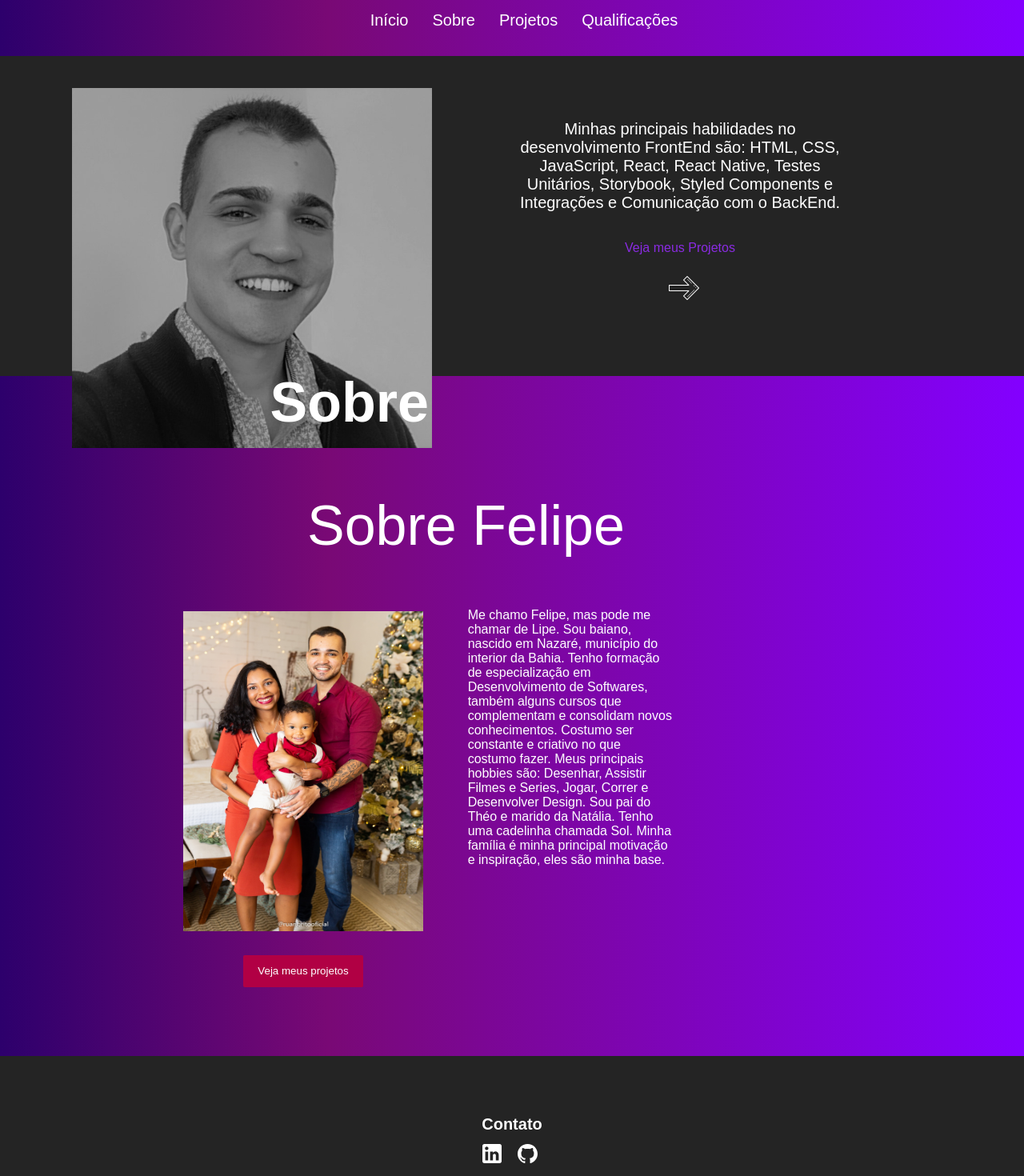
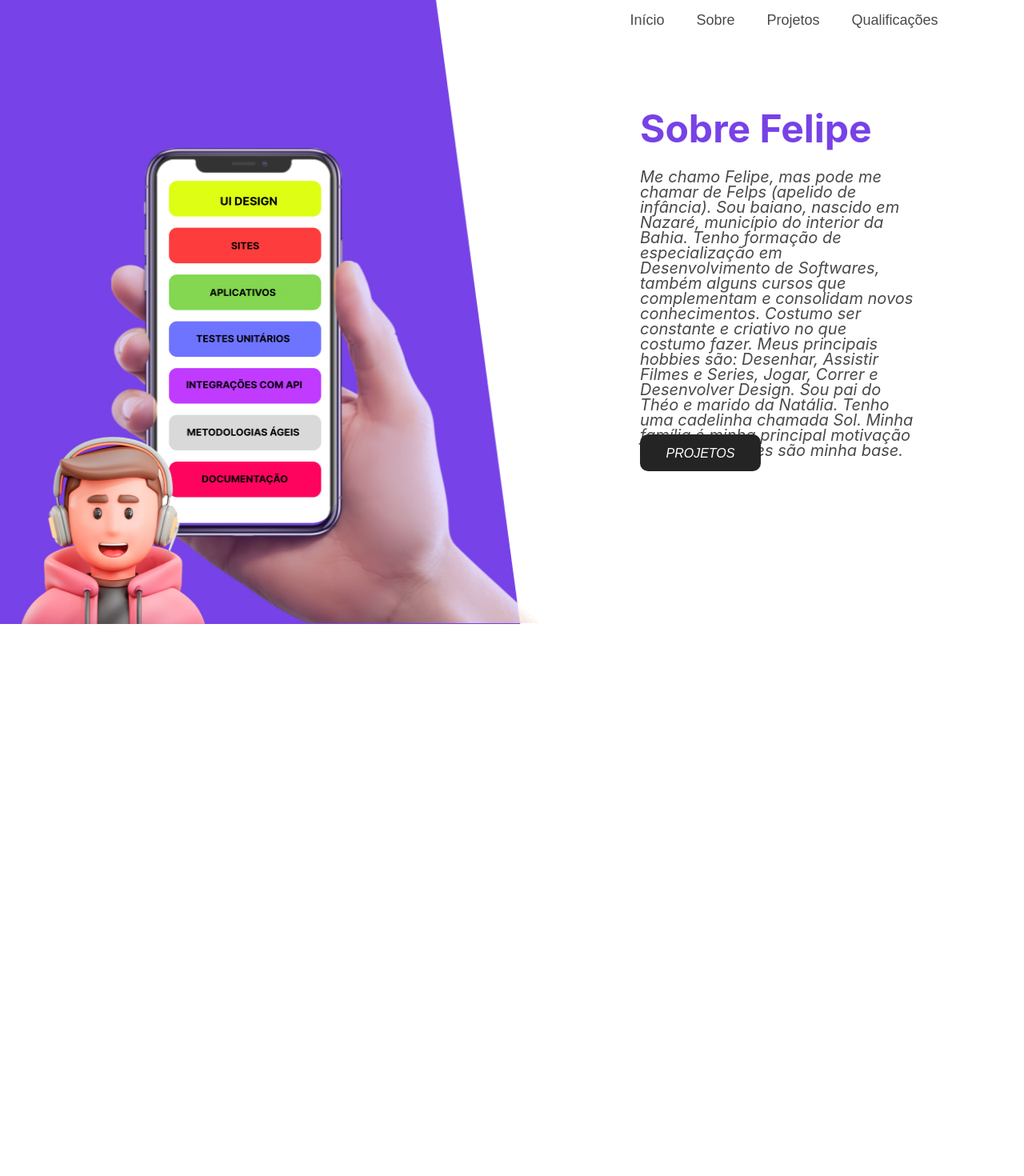
Before and after one commit to felipenmatos/felipenmatos.github.io, a React (Create React App) app: page /Sobre in a window 1280 px wide. Shown: the part 20-1490 px from the top of the page at 80% size. After the commit the page ends 800 px from the top, so only its background shows below. Built offline with nearby package versions, Linux system fonts and the light colour scheme.

Commit message:
fix: refactoring and layout styling for optimization

```diff
--- a/src/Components/BodySobre/index.tsx
+++ b/src/Components/BodySobre/index.tsx
@@ -1,6 +1,5 @@
 import React from "react";
 import styled from "styled-components";
-import photoFamily from "../../icons/images/familia.jpeg";
 import { useNavigate } from "react-router-dom";
 
 function BodySobre() {
@@ -13,121 +12,80 @@ function BodySobre() {
   return (
     <Container>
       <Title>Sobre Felipe</Title>
-      <Row>
-        <PhotoFamily src={photoFamily} />
-        <Text>
-          Me chamo Felipe, mas pode me chamar de Lipe. Sou baiano, nascido em
-          Nazaré, município do interior da Bahia. Tenho formação de
-          especialização em Desenvolvimento de Softwares, também alguns cursos
-          que complementam e consolidam novos conhecimentos. Costumo ser
-          constante e criativo no que costumo fazer. Meus principais hobbies
-          são: Desenhar, Assistir Filmes e Series, Jogar, Correr e Desenvolver
-          Design. Sou pai do Théo e marido da Natália. Tenho uma cadelinha
-          chamada Sol. Minha família é minha principal motivação e inspiração,
-          eles são minha base.
-        </Text>
-      </Row>
-      <Button onClick={() => click()}>Veja meus projetos</Button>
+      <Text>
+        Me chamo Felipe, mas pode me chamar de Felps (apelido de infância). Sou
+        baiano, nascido em Nazaré, município do interior da Bahia. Tenho
+        formação de especialização em Desenvolvimento de Softwares, também
+        alguns cursos que complementam e consolidam novos conhecimentos. Costumo
+        ser constante e criativo no que costumo fazer. Meus principais hobbies
+        são: Desenhar, Assistir Filmes e Series, Jogar, Correr e Desenvolver
+        Design. Sou pai do Théo e marido da Natália. Tenho uma cadelinha chamada
+        Sol. Minha família é minha principal motivação e inspiração, eles são
+        minha base.
+      </Text>
+      <Button onClick={() => click()}>PROJETOS</Button>
     </Container>
   );
 }
 
 const Container = styled.div`
-  width: 40%;
-  height: 700px;
+  width: 50%;
+  height: 500px;
+  margin-top: 30px;
   display: flex;
   flex-direction: column;
-
-  @media (max-width: 768px) {
-    width: 100%;
-    height: 700px;
-    display: flex;
-    flex-direction: column;
-    align-items: center;
-    margin-top: 300px;
-    margin-bottom: 200px;
-  }
 `;
 
 const Title = styled.h1`
-  font-family: "Kanit", sans-serif;
-  font-weight: 400;
-  font-size: 70px;
-  color: #ffffff;
-`;
-
-const Row = styled.div`
-  display: flex;
-  flex-direction: row;
-  justify-content: space-evenly;
-
-  @media (max-width: 768px) {
-    width: 100%;
-    height: 200px;
-    display: flex;
-    flex-direction: column;
-    align-items: center;
-    justify-content: space-evenly;
-    margin-bottom: 100px;
-  }
-`;
-
-const PhotoFamily = styled.img`
-  width: 300px;
-  height: 400px;
-  margin-top: 20px;
-  margin-left: -210px;
-  transition: all 0.5s;
-
-  :hover {
-    -webkit-filter: drop-shadow(15px 10px 5px rgba(0, 0, 0, 0.5));
-    filter: drop-shadow(15px 10px 5px rgba(0, 0, 0, 0.5));
-  }
-  @media (max-width: 768px) {
-    width: 200px;
-    height: 300px;
-    display: flex;
-    flex-direction: column;
-    align-items: center;
-    margin-bottom: 100px;
-    margin-top: 270px;
-    margin-left: 5px;
+  font-style: normal;
+  font-weight: 700;
+  font-size: 48px;
+  line-height: 58px;
+  color: #7742e7;
 `;
 
 const Text = styled.p`
-  width: 50%;
-  font-family: "Kanit", sans-serif;
+  margin-top: -10px;
+  width: 345px;
+  height: 91px;
+
+  font-family: "Inter";
+  font-style: italic;
   font-weight: 400;
-  color: #ffffff;
+  font-size: 20px;
+  line-height: 19px;
+
+  color: #4a4a4a;
 
   @media (max-width: 768px) {
-    width: 90%;
-    height: 40px;
-    display: flex;
-    flex-direction: column;
-    align-items: center;
-    margin-top: 10px;
-    margin-bottom: 100px;
+    margin-top: -10px;
+    width: 345px;
+    height: 91px;
+
+    font-family: "Inter";
+    font-style: italic;
+    font-weight: 400;
+    font-size: 20px;
+    line-height: 19px;
+
+    color: #4a4a4a;
   }
 `;
 
 const Button = styled.button`
-  width: 150px;
-  height: 40px;
-  margin-top: 30px;
-  margin-left: -80px;
-  background-color: #b10044;
-  color: #fff;
-  border: 0px;
-  border-radius: 2px;
+  width: 151px;
+  height: 46px;
+  margin-top: 220px;
+  background: #242424;
+  border-radius: 10px;
+  font-style: italic;
+  font-weight: 400;
+  font-size: 16px;
+  line-height: 19px;
+
+  color: #ffffff;
+  border: none;
   cursor: pointer;
-  font-family: "Kanit", sans-serif;
-  font-weight: 400;
-
-  @media (max-width: 768px) {
-    margin-top: 10px;
-    margin-left: 10px;
-  }
 `;
 
 export default BodySobre;
--- a/src/Components/Footer/index.tsx
+++ /dev/null
@@ -1,66 +0,0 @@
-import React from "react";
-import styled from "styled-components";
-import iconLinkedIn from "../../icons/linkedin-light.svg";
-import iconGithub from "../../icons/github-light.svg";
-
-function Footer() {
-  return (
-    <Container>
-      <Title>Contato</Title>
-      <RowIcons>
-        <IconLinkedIn href="https://www.linkedin.com/in/felipe-nonato-604577113/" />
-        <Icon href="https://github.com/felipenmatos" />
-      </RowIcons>
-      <Contato>(75) 98241-0325</Contato>
-      <Contato>felipenfrontend@gmail.com</Contato>
-    </Container>
-  );
-}
-
-const Container = styled.div`
-  display: flex;
-  flex-direction: column;
-  align-items: center;
-  justify-content: center;
-  margin-top: 50px;
-  width: 100%;
-  height: 300px;
-  background-color: rgb(36, 36, 36);
-`;
-
-const Title = styled.h1`
-  font-family: "Kanit", sans-serif;
-  color: #ffffff;
-  font-size: 20px;
-`;
-
-const RowIcons = styled.div`
-  display: flex;
-  flex-direction: row;
-  justify-content: space-evenly;
-  width: 100px;
-`;
-
-const IconLinkedIn = styled.a`
-  width: 30px;
-  height: 30px;
-  cursor: pointer;
-  background-image: url(${iconLinkedIn});
-  background-repeat: no-repeat;
-`;
-
-const Icon = styled.a`
-  width: 30px;
-  height: 30px;
-  cursor: pointer;
-  background-image: url(${iconGithub});
-  background-repeat: no-repeat;
-`;
-
-const Contato = styled.p`
-  font-family: "Kanit", sans-serif;
-  color: #ffffff;
-  font-size: 16px;
-`;
-
-export default Footer;
--- a/src/Components/Header/index.jsx
+++ b/src/Components/Header/Header.jsx
@@ -2,7 +2,7 @@ import React, { useState } from "react";
 import styled from "styled-components";
 import { NavLink as Link } from "react-router-dom";
 
-function Header() {
+function HeaderPage() {
   const [home, setHome] = useState(false);
   const [sobre, setSobre] = useState(false);
   const [project, setProject] = useState(false);
@@ -20,7 +20,7 @@ function Header() {
         to="/"
         style={home ? { color: "gray" } : { color: "#ffffff" }}
       >
-        Início
+        <Text>Início</Text>
       </NavLink>
       <NavLink
         to="/Sobre"
@@ -32,7 +32,7 @@ function Header() {
         }}
         style={sobre ? { color: "gray" } : { color: "#ffffff" }}
       >
-        Sobre
+        <Text>Sobre</Text>
       </NavLink>
       <NavLink
         to="/Projetos"
@@ -44,7 +44,7 @@ function Header() {
         }}
         style={project ? { color: "gray" } : { color: "#ffffff" }}
       >
-        Projetos
+        <Text>Projetos</Text>
       </NavLink>
       <NavLink
         to="/Qualificacoes"
@@ -57,7 +57,7 @@ function Header() {
         }}
         style={qualifications ? { color: "gray" } : { color: "#ffffff" }}
       >
-        Qualificações
+        <Text>Qualificações</Text>
       </NavLink>
     </Container>
   );
@@ -73,11 +73,8 @@ const Container = styled.div`
 `;
 
 const NavLink = styled(Link)`
-  font-family: "Kanit", sans-serif;
-  font-weight: 400;
-  font-size: 20px;
-  margin-left: 30px;
-  color: #ffffff;
+  margin-left: 10px;
+  color: red;
   cursor: pointer;
   text-decoration: none;
 
@@ -86,9 +83,29 @@ const NavLink = styled(Link)`
     font-weight: 400;
     font-size: 16px;
     margin-left: 12px;
-    color: #ffffff;
+    color: #4a4a4a;
     cursor: pointer;
   }
 `;
 
-export default Header;
+const Text = styled.p`
+  font-family: "Kanit", sans-serif;
+  font-weight: 400;
+  font-size: 18px;
+  line-height: 15px;
+  margin-left: 30px;
+  color: #4a4a4a;
+  cursor: pointer;
+  text-decoration: none;
+
+  @media (max-width: 768px) {
+    font-family: "Kanit", sans-serif;
+    font-weight: 400;
+    font-size: 16px;
+    margin-left: 12px;
+    color: #4a4a4a;
+    cursor: pointer;
+  }
+`;
+
+export default HeaderPage;
--- a/src/Components/HeaderProfile/index.tsx
+++ b/src/Components/HeaderProfile/index.tsx
@@ -4,13 +4,7 @@ import imgProfile from "../../icons/images/img-perfil.png";
 import arrow from "../../icons/icons/arrow.png";
 import { useNavigate } from "react-router-dom";
 
-type HeaderType = {
-  title: string;
-  description: string;
-  label: string;
-};
-
-function HeaderProfile({ title, description, label }: HeaderType) {
+function HeaderProfile() {
   const navigate = useNavigate();
 
   function click() {
@@ -19,133 +13,79 @@ function HeaderProfile({ title, description, label }: HeaderType) {
 
   return (
     <Container>
-      <ContainerCard>
-        <div>
-          <CardPhoto src={imgProfile} />
-          <TitlePage>{title}</TitlePage>
-        </div>
-        <ContainerDescription>
-          <Description>{description}</Description>
-          <Label>{label}</Label>
-          <Button onClick={() => click()} />
-        </ContainerDescription>
-      </ContainerCard>
+      <Name>FELIPE</Name>
+      <Surname>NONATO</Surname>
+      <Description>
+        Desenvolvo sites e aplicativos a mais de 2 anos. Posso te ajudar a criar
+        o melhor app da sua empresa. Para mais informações, clique no botão logo
+        abaixo.
+      </Description>
+      <Button onClick={() => click()}>SABER MAIS</Button>
     </Container>
   );
 }
 
 const Container = styled.div`
-  width: 100%;
+  width: 50%;
   height: 500px;
+  margin-top: 40px;
   display: flex;
   flex-direction: column;
-  background-color: transparent;
 `;
 
-const ContainerCard = styled.div`
-  width: 100%;
-  height: 80%;
-  font-family: "Kanit", sans-serif;
-  background-color: rgb(36, 36, 36);
-  display: flex;
-  flex-direction: row;
-  position: relative;
-
-  @media (max-width: 768px) {
-    display: flex;
-    flex-direction: column;
-    align-items: center;
-    height: 1000px;
-  }
+const Name = styled.p`
+  font-style: normal;
+  font-weight: 700;
+  font-size: 48px;
+  line-height: 58px;
+  color: #7742e7;
 `;
 
-const CardPhoto = styled.img`
+const Surname = styled.p`
+  margin-top: -40px;
+  width: 213px;
+  height: 60px;
+  font-style: normal;
+  font-weight: 700;
+  font-size: 40px;
+  line-height: 48px;
   display: flex;
-  position: relative;
-  width: 450px;
-  height: 450px;
-  left: 20%;
-  top: 10%;
-  cursor: pointer;
-  transition: all 0.5s;
-
-  :hover {
-    -webkit-filter: drop-shadow(15px 10px 5px rgba(0, 0, 0, 0.5));
-    filter: drop-shadow(15px 10px 5px rgba(0, 0, 0, 0.5));
-  }
-
-  @media (max-width: 768px) {
-    display: flex;
-    flex-direction: column;
-    left: 0%;
-    top: 5%;
-    width: 300px;
-    height: 300px;
-  }
-`;
-
-const TitlePage = styled.h1`
-  position: relative;
-  top: -26%;
-  left: 75%;
-  font-size: 70px;
+  justify-content: center;
+  align-items: center;
+  text-align: center;
   color: #ffffff;
-  animation: go-back 1s;
-
-  @keyframes go-back {
-    from {
-      transform: translateX(100px);
-    }
-    to {
-      transform: translateX(0);
-    }
-  }
-  @media (max-width: 768px) {
-    display: flex;
-    flex-direction: column;
-    margin-left: -200px;
-    margin-bottom: 100px;
-    font-size: 50px;
-  }
-`;
-
-const ContainerDescription = styled.div`
-  width: 440px;
-  margin-left: 180px;
-  display: flex;
-  flex-direction: column;
-  align-items: center;
-
-  @media (max-width: 768px) {
-    width: 400px;
-    display: flex;
-    flex-direction: column;
-    margin-top: -180px;
-    margin-left: 0px;
-  }
+  background: #7742e7;
+  border-radius: 10px;
 `;
 
 const Description = styled.p`
-  margin-top: 80px;
-  text-align: center;
-  color: #ffffff;
+  margin-top: -10px;
+  width: 345px;
+  height: 91px;
+
+  font-family: "Inter";
+  font-style: italic;
+  font-weight: 400;
   font-size: 20px;
-`;
+  line-height: 19px;
 
-const Label = styled.p`
-  color: #8a2be2;
+  color: #4a4a4a;
 `;
 
 const Button = styled.button`
-  width: 60px;
-  height: 60px;
-  margin-left: 20px;
-  background-color: transparent;
+  width: 151px;
+  height: 46px;
+
+  background: #242424;
+  border-radius: 10px;
+  font-style: italic;
+  font-weight: 400;
+  font-size: 16px;
+  line-height: 19px;
+
+  color: #ffffff;
   border: none;
   cursor: pointer;
-  background-image: url(${arrow});
-  background-repeat: no-repeat;
-  background-size: 50px;
 `;
 
 export default HeaderProfile;
--- a/src/Pages/Home.tsx
+++ b/src/Pages/Home.tsx
@@ -1,120 +1,50 @@
 import React from "react";
 import styled from "styled-components";
-import BodyProfile from "../Components/BodyProfile";
-import Card from "../Components/Card";
-import Header from "../Components/Header";
+import background from "../../src/icons/Background.jpg";
+import backgroundMobile from "../../src/icons/Background-Mobile.jpg";
+import HeaderPage from "../Components/Header/Header";
 import HeaderProfile from "../Components/HeaderProfile";
-import imgProject1 from "../../src/icons/images/Projeto1.jpg";
-import imgProject2 from "../../src/icons/images/projeto3.jpg";
-import imgProject3 from "../../src/icons/images/projeto7.jpg";
-import imgProject4 from "../../src/icons/images/Project4.png";
-import imgProject5 from "../../src/icons/images/Project5.png";
-import imgProject6 from "../../src/icons/images/Project6.png";
-import Footer from "../Components/Footer";
 
 const Home = () => {
   return (
     <Container>
-      <Header />
-      <HeaderProfile
-        title="Portfólio"
-        description="Desenvolvedor Front -End com cursos de especialização na área de
-            atuação. Atuando desde março de 2021 como programador profissional.
-            Felipe é um desenvolvedor empenhado em fazer entregas com qualidade
-            e precisão."
-        label="Veja mais sobre Felipe"
-      />
-      <BodyProfile />
-      <RowCard>
-        <Card
-          photo={imgProject1}
-          link="https://github.com/felipenmatos/minimalist_website"
-        />
-        <Card
-          photo={imgProject2}
-          link="https://github.com/felipenmatos/website_fotografo"
-        />
-      </RowCard>
-      <RowCard>
-        <Card
-          photo={imgProject3}
-          link="https://github.com/felipenmatos/atividade4-curso-react"
-        />
-        <Card
-          photo={imgProject4}
-          link="https://github.com/felipenmatos/clickbeard_felipe"
-        />
-      </RowCard>
-      <RowCard>
-        <Card
-          photo={imgProject5}
-          link="https://github.com/felipenmatos/site-space"
-        />
-        <Card
-          photo={imgProject6}
-          link="https://github.com/felipenmatos/consult-repo"
-        />
-      </RowCard>
-      <Footer />
-      <FooterPage>
-        <Text>c 2022 . built with care. by Felipe Nonato </Text>
-      </FooterPage>
+      <ContainerBody>
+        <HeaderPage />
+        <HeaderProfile />
+      </ContainerBody>
     </Container>
   );
 };
 
 const Container = styled.div`
   width: 100%;
-  height: 100%;
+  height: 100vh;
   display: flex;
   flex-direction: column;
   align-items: center;
-  background: rgb(45, 0, 108);
-  background: linear-gradient(
-    90deg,
-    rgba(45, 0, 108, 1) 0%,
-    rgba(121, 9, 117, 1) 32%,
-    rgba(131, 0, 255, 1) 100%
-  );
-  background-size: 100%;
+  background-image: url(${background});
+  background-size: 100% 100%;
+  backgound-repeat: no-repeat;
   @media (max-width: 768px) {
     width: 100%;
-    height: 100%;
+    height: 100vh;
     display: flex;
     flex-direction: column;
     align-items: center;
     overflow-x: hidden;
+    background-image: url(${backgroundMobile});
+    background-size: 100% 100%;
+    backgound-repeat: no-repeat;
   }
 `;
 
-const RowCard = styled.div`
-  margin-top: 30px;
+const ContainerBody = styled.div`
+  width: 50%;
+  height: 100vh;
+  margin-left: 50%;
   display: flex;
-  flex-direction: row;
-  justify-content: space-between;
-  width: 50%;
-
-  @media (max-width: 768px) {
-    width: 150px;
-    display: flex;
-    flex-direction: column;
-    align-items: center;
-  }
-`;
-
-const FooterPage = styled.div`
-  width: 100%;
-  height: 100px;
-  display: flex;
-  flex-direction: row;
+  flex-direction: column;
   align-items: center;
-  justify-content: center;
-`;
-
-const Text = styled.p`
-  color: #ffffff;
-  font-size: 12px;
-  font-family: "Kanit", sans-serif;
 `;
 
 export default Home;
--- a/src/Pages/Projetos.tsx
+++ b/src/Pages/Projetos.tsx
@@ -1,109 +1,48 @@
 import React from "react";
 import styled from "styled-components";
-import Header from "../Components/Header";
-import HeaderProfile from "../Components/HeaderProfile";
-import Footer from "../Components/Footer";
-import Title from "../Components/BodyProject/Title";
-import CardProject from "../Components/BodyProject/Card";
+import background from "../../src/icons/Background.jpg";
+import backgroundMobile from "../../src/icons/Background-Mobile.jpg";
+import HeaderPage from "../Components/Header/Header";
 
 const Projetos = () => {
   return (
     <Container>
-      <Header />
-      <HeaderProfile
-        title="Projetos"
-        description="A maioria dos meus orjetos foram desenvolvidos de forma a consolidar conhecimentos práticos sobre determinada linguagem, tecnologia ou até mesmo novas funcionalidades. Acredito que a prática é o melhor aliado para quem é desenvolvedor."
-        label="Veja minhas qualificações"
-      />
-      <Title title="Meus Repositórios" />
-      <CardProject
-        title="Projeto Origamid"
-        description="O projeto trata sobre desenvolvimento completo de um website responsivel de forma a conhecer mais como os componentes devem se comportar nas telas e seus respectivos tamanhos. Saiba mais clicando no botão para verificar meus códigos."
-        textButton="Abrir Repositório"
-        link="https://github.com/felipenmatos/projeto-origamid"
-      />
-      <CardProject
-        title="Conversor de Moedas"
-        description="Brincando um pouco com o JavaScript, resolvi desenvolver um conversor de moedas com base em conhecimentos externos. Saiba mais clicando no botão para verificar meus códigos."
-        textButton="Abrir Repositório"
-        link="https://github.com/felipenmatos/atividade3-curso-react"
-      />
-      <CardProject
-        title="Gerenciador de Tarefas"
-        description="este projeto desenvolvi um gerenciador de tarefas utilizando React, no qual tem a funcionalidade de cadastrar, consultar, deletar e ordenar tarefas. Saiba mais clicando no botão para verificar meus códigos."
-        textButton="Abrir Repositório"
-        link="https://github.com/felipenmatos/atividade4-curso-react"
-      />
-      <CardProject
-        title="Modelo básico de Website para Fotógrafos"
-        description="Aqui consta um modelo básico de site voltado para fotógrafos com . Saiba mais clicando no botão para verificar meus códigos."
-        textButton="Abrir Repositório"
-        link="https://github.com/felipenmatos/website_fotografo"
-      />
-      <CardProject
-        title="Site Space"
-        description="Neste projeto desenvolvi um site com tema viagem ao espaço, utilizando React, Typescript, styled-components e Hooks."
-        textButton="Abrir Repositório"
-        link="https://github.com/felipenmatos/site-space"
-      />
-      <CardProject
-        title="Sistema de Barbearia"
-        description="O sistema consiste em um modelo de gerenciador de funcionarios e agendamento de clientes. O projeto foi desenvolvido utilizando React, Context, styled-components, Hooks."
-        textButton="Abrir Repositório"
-        link="https://github.com/felipenmatos/clickbeard_felipe"
-      />
-      <CardProject
-        title="Consulta Repos"
-        description="Trata-se de um site simples de consulta de repositórios no qual pude integrar com a Api disponível do Github"
-        textButton="Abrir Repositório"
-        link="https://github.com/felipenmatos/consult-repo"
-      />
-      <Footer />
-      <FooterPage>
-        <Text>c 2022 . built with care. by Felipe Nonato </Text>
-      </FooterPage>
+      <ContainerBody>
+        <HeaderPage />
+      </ContainerBody>
     </Container>
   );
 };
 
 const Container = styled.div`
   width: 100%;
-  height: 100%;
+  height: 100vh;
   display: flex;
   flex-direction: column;
   align-items: center;
-  justify-content: center;
-  background: rgb(45, 0, 108);
-  background: linear-gradient(
-    90deg,
-    rgba(45, 0, 108, 1) 0%,
-    rgba(121, 9, 117, 1) 32%,
-    rgba(131, 0, 255, 1) 100%
-  );
-  background-size: 100%;
+  background-image: url(${background});
+  background-size: 100% 100%;
+  backgound-repeat: no-repeat;
   @media (max-width: 768px) {
     width: 100%;
-    height: 100%;
+    height: 100vh;
     display: flex;
     flex-direction: column;
     align-items: center;
     overflow-x: hidden;
+    background-image: url(${backgroundMobile});
+    background-size: 100% 100%;
+    backgound-repeat: no-repeat;
   }
 `;
 
-const FooterPage = styled.div`
-  width: 100%;
-  height: 100px;
+const ContainerBody = styled.div`
+  width: 50%;
+  height: 100vh;
+  margin-left: 50%;
   display: flex;
-  flex-direction: row;
+  flex-direction: column;
   align-items: center;
-  justify-content: center;
-`;
-
-const Text = styled.p`
-  color: #ffffff;
-  font-size: 12px;
-  font-family: "Kanit", sans-serif;
 `;
 
 export default Projetos;
--- a/src/Pages/Qualificações.tsx
+++ b/src/Pages/Qualificações.tsx
@@ -1,8 +1,7 @@
 import React, { useState } from "react";
 import styled from "styled-components";
-import Header from "../Components/Header";
+import HeaderPage from "../Components/Header/Header";
 import HeaderProfile from "../Components/HeaderProfile";
-import Footer from "../Components/Footer";
 import Title from "../Components/BodyProject/Title";
 import BodyTechnology from "../Components/BodyTechnology";
 import Certificado1 from "../icons/certificados/Certificado1.jpg";
@@ -25,12 +24,8 @@ const Qualificacoes = () => {
 
   return (
     <Container>
-      <Header />
-      <HeaderProfile
-        title="Qualificações"
-        description="Ao longo de minha trajetória até aqui, venho adquirindo aconhecimentos voltado para desenvolvimento FrontEnd com a finalidade de aprimorar e expandir cada vez mais minhas habilidades."
-        label="Veja minhas qualificações"
-      />
+      <HeaderPage />
+      <HeaderProfile />
       <Title title="Minhas licenças e certificados" />
       <Row>
         <Img src={Certificado1} onClick={() => setCertificado1(true)} />
@@ -44,7 +39,6 @@ const Qualificacoes = () => {
         <Img src={Certificado7} onClick={() => setCertificado7(true)} />
       </RowBottom>
       <BodyTechnology />
-      <Footer />
       <FooterPage>
         <Text>c 2022 . built with care. by Felipe Nonato </Text>
       </FooterPage>
--- a/src/Pages/Sobre.tsx
+++ b/src/Pages/Sobre.tsx
@@ -1,66 +1,50 @@
 import React from "react";
 import styled from "styled-components";
-import Header from "../Components/Header";
-import HeaderProfile from "../Components/HeaderProfile";
-import Footer from "../Components/Footer";
+import background from "../../src/icons/Background.jpg";
+import backgroundMobile from "../../src/icons/Background-Mobile.jpg";
+import HeaderPage from "../Components/Header/Header";
 import BodySobre from "../Components/BodySobre";
 
 const Sobre = () => {
   return (
     <Container>
-      <Header />
-      <HeaderProfile
-        title="Sobre"
-        description="Minhas principais habilidades no desenvolvimento FrontEnd são: HTML, CSS, JavaScript, React, React Native, Testes Unitários, Storybook, Styled Components e Integrações e Comunicação com o BackEnd."
-        label="Veja meus Projetos"
-      />
-      <BodySobre />
-      <Footer />
-      <FooterPage>
-        <Text>c 2022 . built with care. by Felipe Nonato </Text>
-      </FooterPage>
+      <ContainerBody>
+        <HeaderPage />
+        <BodySobre />
+      </ContainerBody>
     </Container>
   );
 };
 
 const Container = styled.div`
   width: 100%;
-  height: 100%;
+  height: 100vh;
   display: flex;
   flex-direction: column;
   align-items: center;
-  justify-content: center;
-  background: rgb(45, 0, 108);
-  background: linear-gradient(
-    90deg,
-    rgba(45, 0, 108, 1) 0%,
-    rgba(121, 9, 117, 1) 32%,
-    rgba(131, 0, 255, 1) 100%
-  );
-  background-size: 100%;
+  background-image: url(${background});
+  background-size: 100% 100%;
+  backgound-repeat: no-repeat;
   @media (max-width: 768px) {
     width: 100%;
-    height: 100%;
+    height: 100vh;
     display: flex;
     flex-direction: column;
     align-items: center;
     overflow-x: hidden;
+    background-image: url(${backgroundMobile});
+    background-size: 100% 100%;
+    backgound-repeat: no-repeat;
   }
 `;
 
-const FooterPage = styled.div`
-  width: 100%;
-  height: 100px;
+const ContainerBody = styled.div`
+  width: 50%;
+  height: 100vh;
+  margin-left: 50%;
   display: flex;
-  flex-direction: row;
+  flex-direction: column;
   align-items: center;
-  justify-content: center;
-`;
-
-const Text = styled.p`
-  color: #ffffff;
-  font-size: 12px;
-  font-family: "Kanit", sans-serif;
 `;
 
 export default Sobre;
```
Also changed, not shown: src/icons/Background-Mobile.jpg (added), src/icons/Background.jpg (added).
